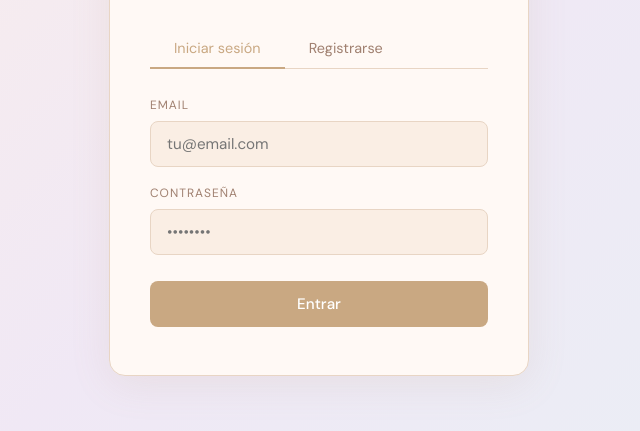
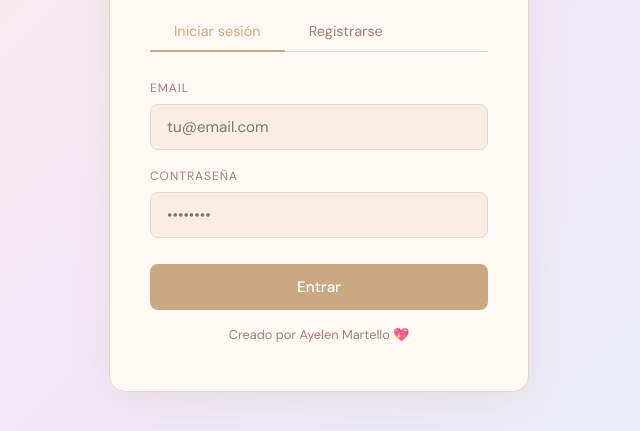
Before and after one commit to amartello88/tp-final-backend-martello, a website: page index.html in a window 1280 px wide. Shown: the part 275-706 px from the top of the page, without its empty margins (321-961 px from the left). Drawn offline with nearby package versions, Linux system fonts and the light colour scheme; a web font is replaced by a local one.

Commit message:
agregue mi nombre abajo del button

```diff
--- a/index.html
+++ b/index.html
@@ -139,6 +139,8 @@
       <div class="form-group"><label>Email</label><input type="email" id="login-email" placeholder="tu@email.com" /></div>
       <div class="form-group"><label>Contraseña</label><input type="password" id="login-password" placeholder="••••••••" /></div>
       <button class="btn" onclick="login()">Entrar</button>
+      <p style="text-align:center; margin-top:16px; font-size:0.8rem; color:var(--muted);">Creado por Ayelen Martello 💖</p>
+
     </div>
     <div id="tab-register" style="display:none">
       <div class="form-group"><label>Nombre de usuario</label><input type="text" id="reg-username" placeholder="Tu nombre" /></div>
```
